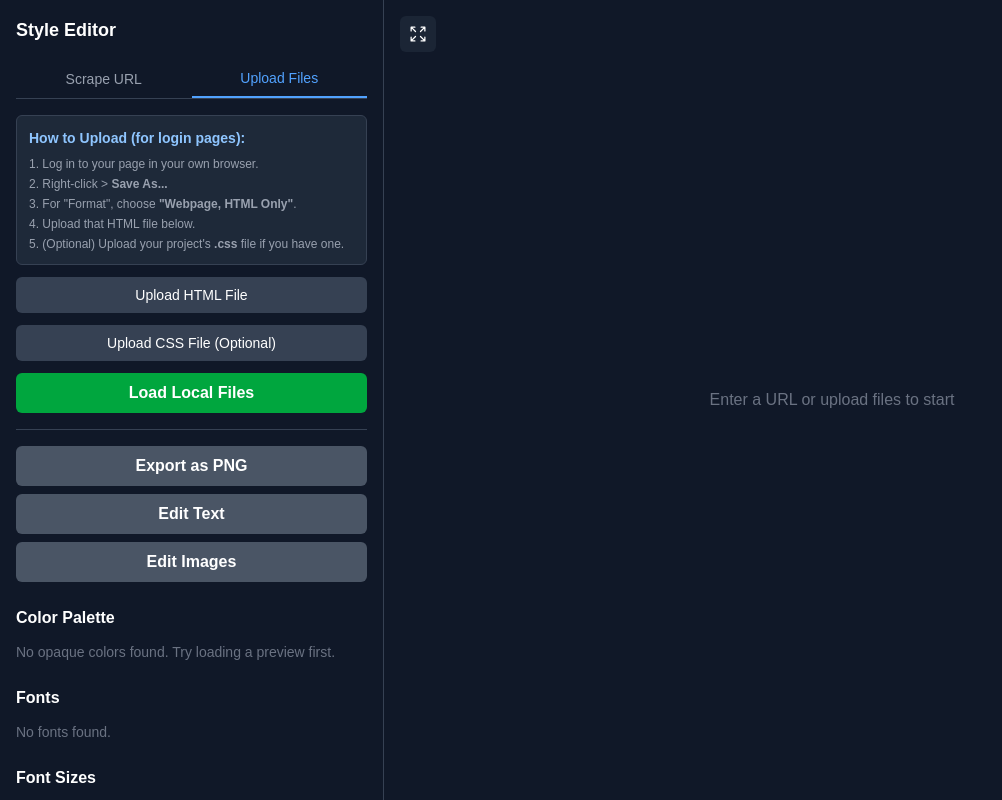
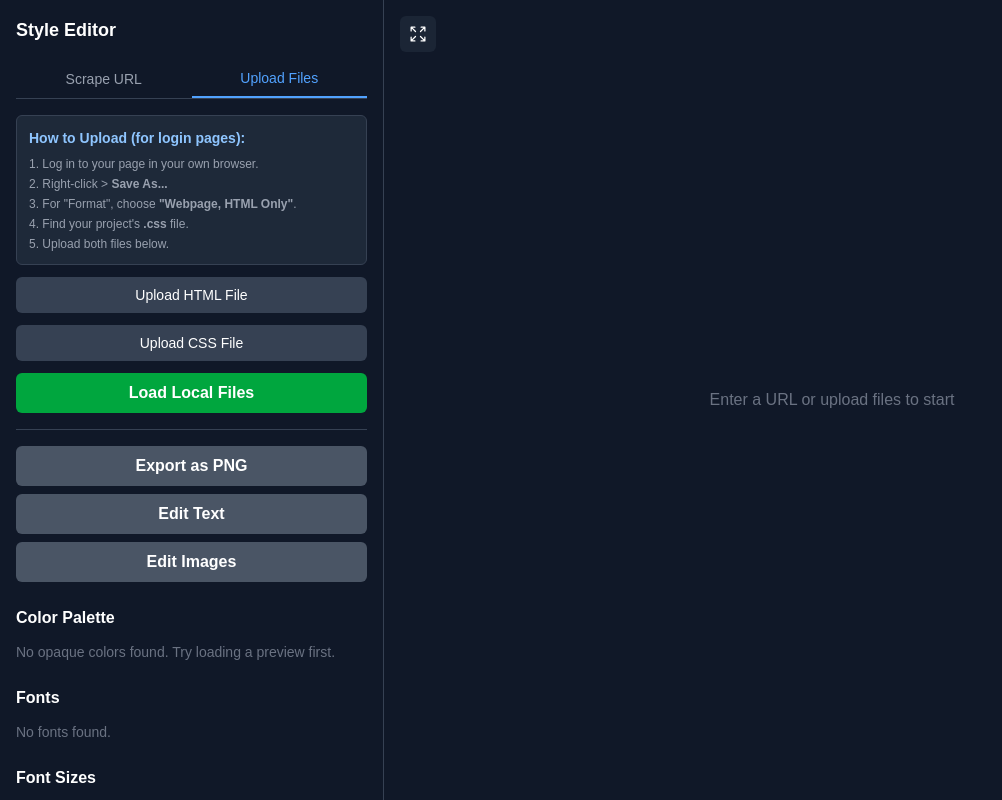
Before and after one commit to dylanc0214/Re-Edit.Ai, a Next.js app in the folder frontend/: page / in a window 1280 px wide. Both pictures are taken after a click on the button "Upload Files". Shown: the whole page, without its empty margins (0-1002 px from the left). Built offline with nearby package versions, Linux system fonts and the light colour scheme.

Commit message:
Frustrating

```diff
--- a/frontend/app/page.tsx
+++ b/frontend/app/page.tsx
@@ -163,8 +163,8 @@ export default function Home() {
   }, []);
 
   // ------------------------------------------------------------------
-  // --- ⭐️⭐️⭐️ NEW UPGRADED CSS PARSING LOGIC ⭐️⭐️⭐️ ---
-  // (Now handles <style> blocks from the HTML)
+  // --- CSS PARSING LOGIC (Handles all 3 sources) ---
+  // (This is unchanged from your last version)
   // ------------------------------------------------------------------
   const parseAllStyles = (cssString: string, htmlString: string): {
     processedHtml: string;
@@ -204,7 +204,7 @@ export default function Home() {
       return value;
     };
 
-    // --- ⭐️ NEW: PART 1: Extract <style> blocks from HTML ---
+    // --- PART 1: Extract <style> blocks from HTML ---
     let processedHtml = htmlString;
     let inlineStyleTagCss = '';
     try {
@@ -222,7 +222,7 @@ export default function Home() {
       // processedHtml is still the original htmlString
     }
 
-    // --- NEW: Combine external CSS file with inline <style> block CSS ---
+    // --- Combine external CSS file with inline <style> block CSS ---
     const combinedCssString = inlineStyleTagCss + '\n' + cssString;
 
     // --- PART 2: Parse the combined .css file + <style> blocks ---
@@ -373,16 +373,15 @@ export default function Home() {
   };
 
   // ------------------------------------------------------------------
-  // --- REFACTORED IFRAME PREPARATION ---
-  // (This is unchanged)
+  // --- IFRAME PREPARATION ---
+  // (This is also correct from your last version)
   // ------------------------------------------------------------------
   const prepareIframe = (htmlString: string, cssString: string, baseUrl: string | null) => {
     console.log('--- PREPARING IFRAME ---');
     let processedHtml = htmlString;
     if (baseUrl) { processedHtml = makeUrlsAbsolute(htmlString, baseUrl); }
 
-    // --- ⭐️ NEW: Combine external CSS with <style> block CSS ---
-    // We get the <style> CSS again just for the iframe injection.
+    // --- Get <style> block CSS ---
     let inlineStyleTagCss = '';
     try {
       const doc = new DOMParser().parseFromString(htmlString, 'text/html');
@@ -394,7 +393,7 @@ export default function Home() {
     } catch (e) { console.error('Error parsing <style> tags for iframe:', e); }
 
     const combinedCssString = inlineStyleTagCss + '\n' + cssString;
-    // --- End of new logic ---
+    // --- End of logic ---
 
     const styleTag = `<style>${combinedCssString}</style>`; // 👈 Inject the COMBINED CSS
     const scriptTag = `<script>${iframeListenerScript}</script>`;
@@ -472,11 +471,12 @@ export default function Home() {
     }
   };
 
-  // --- UPDATED handleLoadLocal ---
+  // --- ⭐️⭐️⭐️ REVERTED handleLoadLocal ⭐️⭐️⭐️ ---
+  // (Now requires both files again)
+  // ------------------------------------------------------------------
   const handleLoadLocal = () => {
-    // ⭐️ We no longer require the CSS file! It's optional.
-    if (!localHtml) {
-      setErrorMessage('Please upload an HTML file.');
+    if (!localHtml || !localCss) {
+      setErrorMessage('Please upload both an HTML and a CSS file.');
       return;
     }
 
@@ -484,8 +484,9 @@ export default function Home() {
 
     try {
       console.log('--- STARTING LOCAL LOAD (Frontend-Only) ---');
-      // localCss might be an empty string, which is fine.
-      // parseAllStyles will get everything from the <style> blocks in localHtml.
+      // parseAllStyles will get styles from localCss,
+      // AND from <style> blocks in localHtml,
+      // AND from style="..." attributes in localHtml
       const { processedHtml } = parseAllStyles(localCss, localHtml);
       prepareIframe(processedHtml, localCss, null);
     } catch (error: any) {
@@ -640,7 +641,7 @@ export default function Home() {
 
   // ------------------------------------------------------------------
   // RENDER UI
-  // (This is unchanged, but the 'Upload CSS' is now optional)
+  // (Reverted CSS upload to be mandatory)
   // ------------------------------------------------------------------
   return (
     <main className="flex flex-row w-full h-screen bg-gray-900 text-white">
@@ -708,8 +709,8 @@ export default function Home() {
                     <li>Log in to your page in your own browser.</li>
                     <li>Right-click {'>'} <strong>Save As...</strong></li>
                     <li>For "Format", choose <strong>"Webpage, HTML Only"</strong>.</li>
-                    <li>Upload that HTML file below.</li>
-                    <li>(Optional) Upload your project's <strong>.css</strong> file if you have one.</li>
+                    <li>Find your project's <strong>.css</strong> file.</li>
+                    <li>Upload both files below.</li>
                   </ol>
                 </div>
                 {/* --- END GUIDANCE --- */}
@@ -725,7 +726,7 @@ export default function Home() {
                 </label>
 
                 <label className="w-full px-4 py-2 text-center text-sm font-medium bg-gray-700 rounded-md hover:bg-gray-600 transition-colors cursor-pointer">
-                  {cssFileName ? cssFileName : 'Upload CSS File (Optional)'}
+                  {cssFileName ? cssFileName : 'Upload CSS File'}
                   <input
                     type="file"
                     accept=".css"
```
